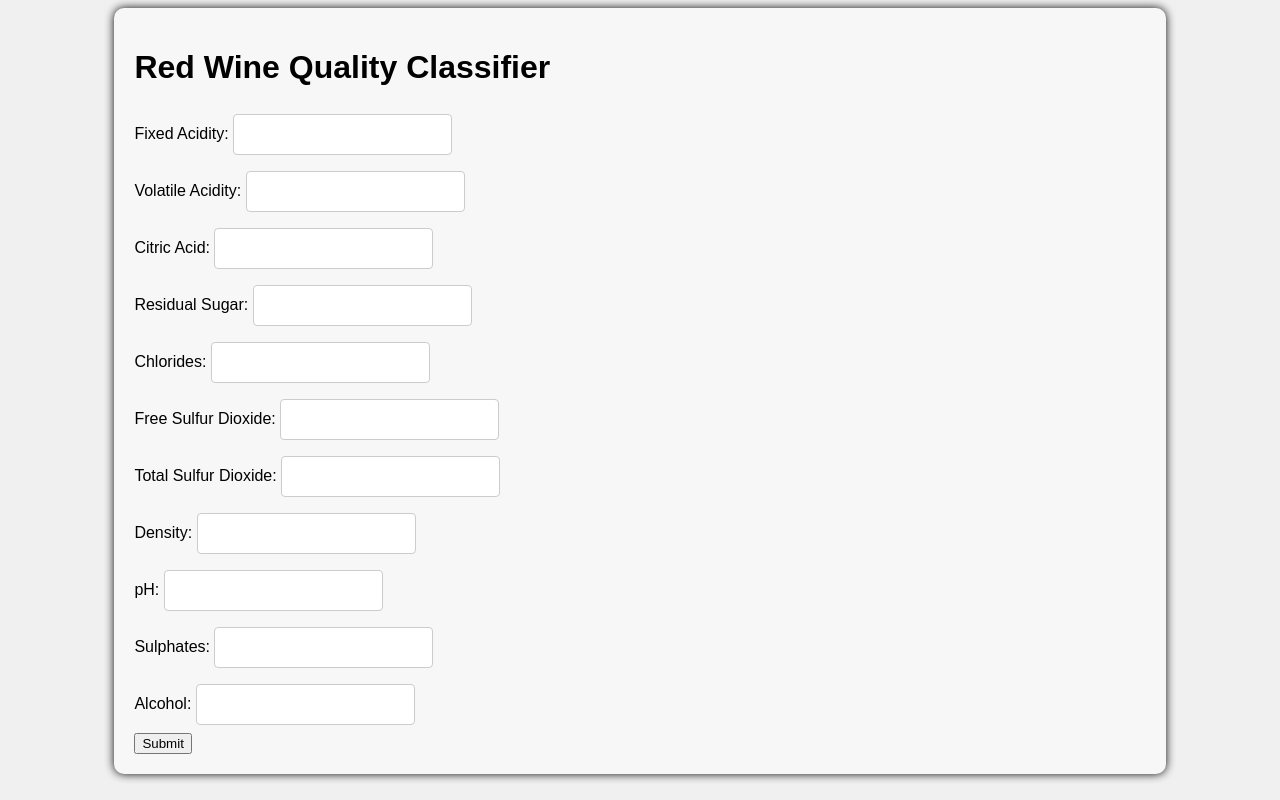
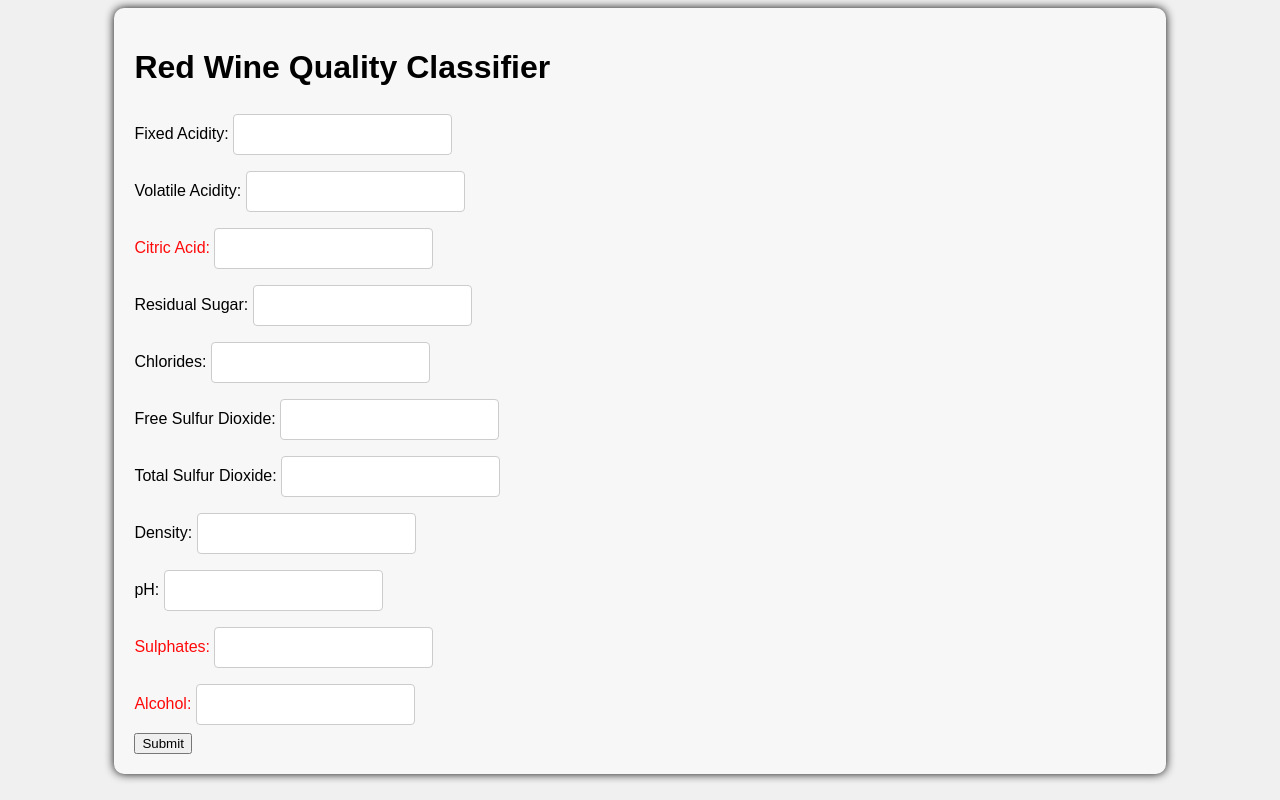
Before and after one commit to The-DigitalAcademy/classification_redwine, a Flask app: page / in a window 1280 px wide. Run offline with Flask 2, Linux system fonts and the light colour scheme; parts of the project's set-up code (start-up, migrations or seed data) failed here and were passed over.

Commit message:
changes made to dashboard

```diff
--- a/static/style.css
+++ b/static/style.css
@@ -4,6 +4,10 @@ body {
     background-color: #f0f0f0;
 }
 
+
+.important {
+    color: rgb(255, 10, 10);
+}
 .container {
     width: 80%;
     margin: 0 auto;
--- a/templates/index.html
+++ b/templates/index.html
@@ -15,7 +15,7 @@
             <label for="volatile_acidity">Volatile Acidity:</label>
             <input type="text" id="volatile_acidity" name="volatile_acidity" oninput="handleDecimal(event)">
             <br>
-            <label for="citric_acid">Citric Acid:</label>
+            <label for="citric_acid" class="important">Citric Acid:</label>
             <input type="text" id="citric_acid" name="citric_acid" oninput="handleDecimal(event)">
             <br>
             <label for="residual_sugar">Residual Sugar:</label>
@@ -36,10 +36,10 @@
             <label for="pH">pH:</label>
             <input type="text" id="pH" name="pH" oninput="handleDecimal(event)">
             <br>
-            <label for="sulphates">Sulphates:</label>
+            <label for="sulphates" class="important" >Sulphates:</label>
             <input type="text" id="sulphates" name="sulphates" oninput="handleDecimal(event)">
             <br>
-            <label for="alcohol">Alcohol:</label>
+            <label for="alcohol" class="important" >Alcohol:</label>
             <input type="text" id="alcohol" name="alcohol" oninput="handleDecimal(event)">
             <br>
             <button type="submit" id="submit_button">Submit</button>
```
